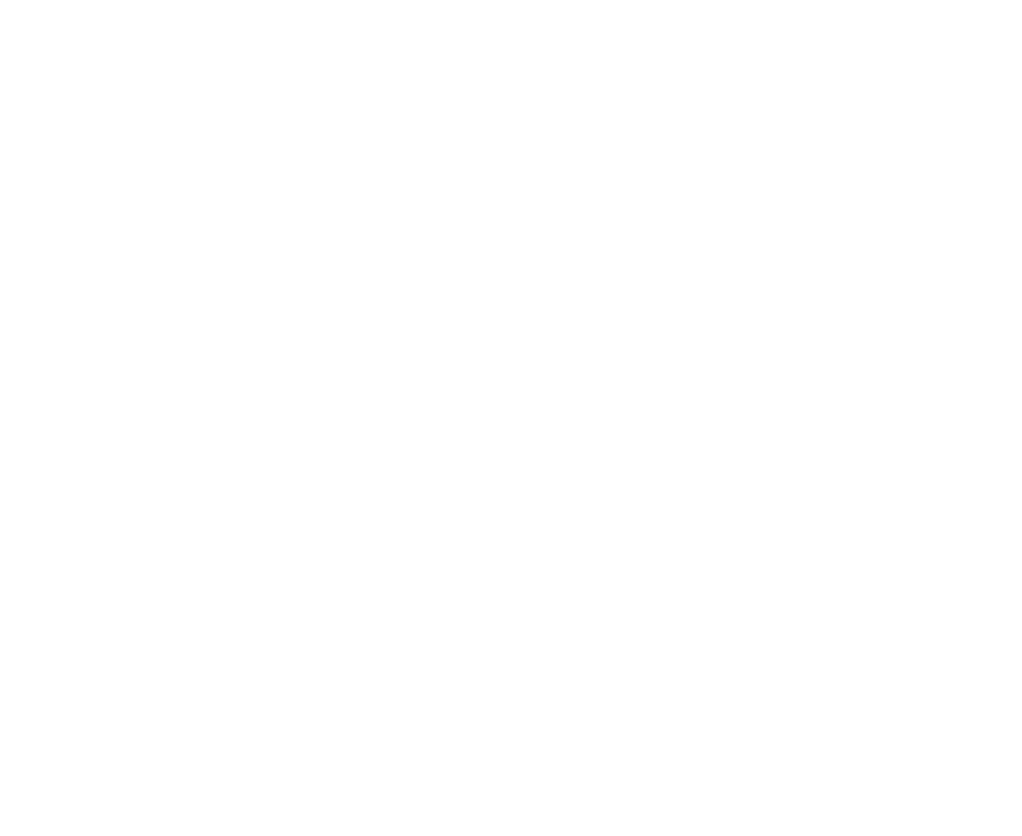
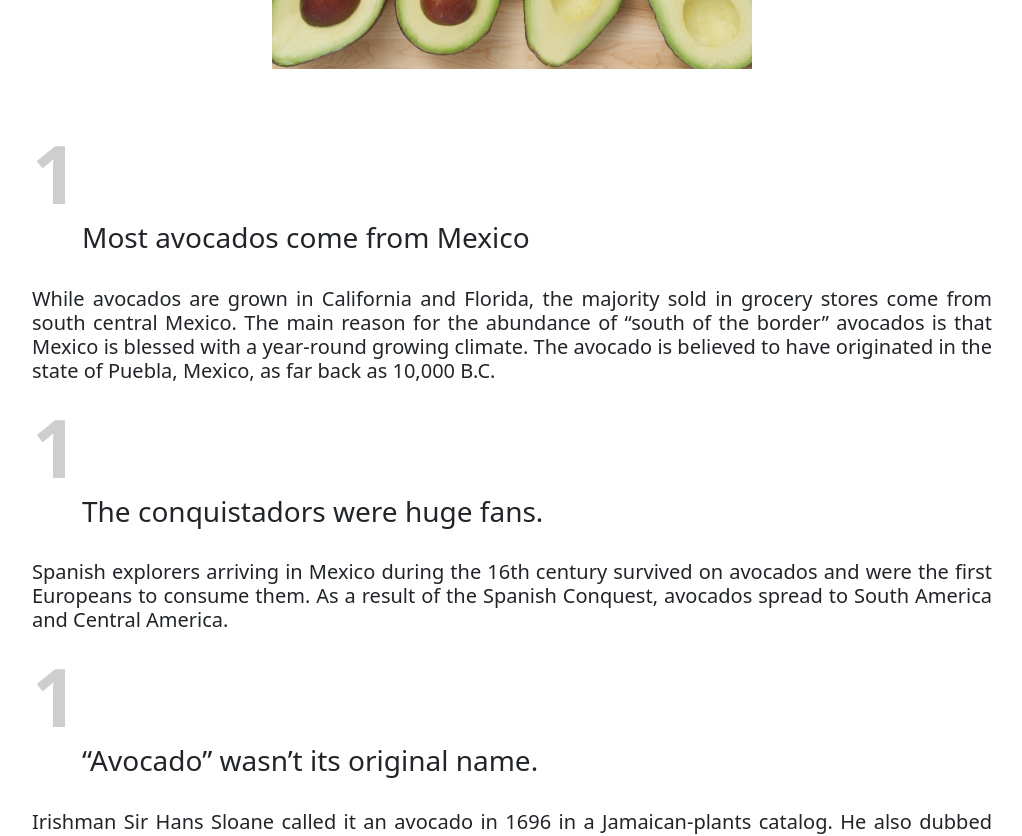
Before and after one commit to LNMIG/store-nextjs-js, a Next.js app: page /about in a window 1280 px wide. Before the commit this address had no page. Shown: the part 460-1296 px from the top of the page, without its empty margins (128-1150 px from the left). Before the commit the page ends 800 px from the top, so only its background shows below. Built offline with nearby package versions, Linux system fonts and the light colour scheme.

Commit message:
About avocados added

```diff
--- /dev/null
+++ b/pages/about/avoFacts.js
@@ -0,0 +1,27 @@
+export const avoFacts = [
+  {
+    title: 'Most avocados come from Mexico',
+    content:
+          'While avocados are grown in California and Florida, the majority sold in grocery stores come from south central Mexico. The main reason for the abundance of “south of the border” avocados is that Mexico is blessed with a year-round growing climate. The avocado is believed to have originated in the state of Puebla, Mexico, as far back as 10,000 B.C.',
+  },
+  {
+    title: 'The conquistadors were huge fans.',
+    content:
+          'Spanish explorers arriving in Mexico during the 16th century survived on avocados and were the first Europeans to consume them. As a result of the Spanish Conquest, avocados spread to South America and Central America. ',
+  },
+  {
+    title: '“Avocado” wasn’t its original name.',
+    content:
+          'Irishman Sir Hans Sloane called it an avocado in 1696 in a Jamaican-plants catalog. He also dubbed the avocado tree the “alligator pear tree.”',
+  },
+  {
+    title: 'It’s actually a fruit.',
+    content:
+          'Did you know that an avocado is a fruit? While definitely not sweet, it falls firmly in the fruit-not the vegetable-family. That’s because the avocado tree is part of the flowering-plant family Lauraceae.',
+  },
+  {
+    title: 'There’s a secret trick to ripening them up quick',
+    content:
+          'Need to ripen that avocado ASAP? Place it in a brown paper bag with a banana or two. The bananas will release ethylene gas, a natural plant hormone that aids in ripening fruit. On the other hand, check out this guide to learn how to store them for later.',
+  },
+]
--- /dev/null
+++ b/pages/about/index.js
@@ -0,0 +1,101 @@
+import React from 'react'
+import Layout from '@components/layout/layout'
+import Card from 'react-bootstrap/Card'
+import Image from "next/image"
+import { avoFacts } from './avoFacts'
+import avocados from '@public/images/avocados.jpg'
+import 'bootstrap/dist/css/bootstrap.min.css'
+
+const card = {
+  width: '60rem',
+  height: 'auto',
+  border: 'none',
+  position: 'relative',
+}
+
+const divContainer = {
+  display:"flex",
+  justifyContent:'center',
+  alignItems:'center',
+}
+
+
+const AboutPage = () => {
+    return (
+      <div className="container" style={divContainer}>
+      <Card style={card} >
+        <Layout>
+            <section>
+                <Card.Header as="h1" style={{ textAlign:"center", background:'none', border:'none'}}>
+                    13 Surprising Facts About Avocados
+                </Card.Header>
+                <div  style={{display:'flex', justifyContent:'center', padding:'0.5rem 0rem'}}>
+                  <Image src={avocados} alt="Avocados on a table" width={480}/>
+                </div>
+                <ol>
+                    {avoFacts.map(({ title, content }) => (
+                        <li key={title}>
+                            <h3 >{title}</h3>
+                            <p>{content}</p>
+                        </li>
+                    ))}
+                </ol>
+            </section>
+
+            <style jsx>{`
+        ol {
+          padding: 0;
+          margin: 0;
+          list-style: none;
+        }
+
+        ol {
+          margin-top: 3rem;
+          // Look ma! Responsive grid with no Media queries :)
+          // https://css-tricks.com/look-ma-no-media-queries-responsive-layouts-using-css-grid/
+          display: grid;
+          grid-template-columns: repeat(auto-fit, minmax(320px, 1fr));
+          grid-gap: 4.5rem 3rem;
+
+          // Look ma! A CSS Counter :)
+          // https://moderncss.dev/totally-custom-list-styles/
+          counter-reset: orderedlist;
+        }
+        li::before {
+          counter-increment: orderedlist;
+          content: counter(orderedlist);
+          padding: 0rem;
+          margin: 0rem;
+
+          // Boring stuff
+          position: absolute;
+          top: -43px;
+          left: -3px;
+          color: #cecece;
+          font-size: 5rem;
+          font-weight: bold;
+        }
+
+        li {
+          position: relative;
+        }
+        h3:first-child {
+          // why the first-child selector you may ask...
+          // to gain specificity and thus avoid using '!important' :)
+          font-size: 1.5rem;
+          padding-left: 50px;
+          margin-bottom: 2rem;
+        }
+        p {
+          font-size: 1.25rem;
+          font-weight: 400;
+          text-align: justify;
+        }
+      `}</style>
+        </Layout>
+        </Card>
+        </div>
+    )
+}
+
+export default AboutPage
```
